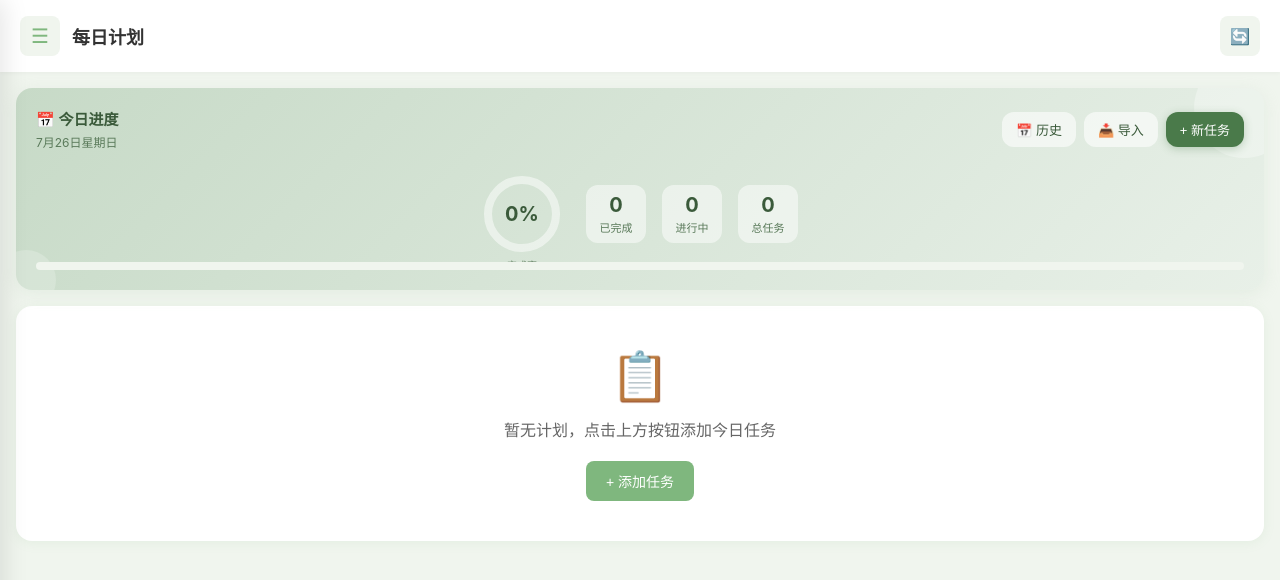
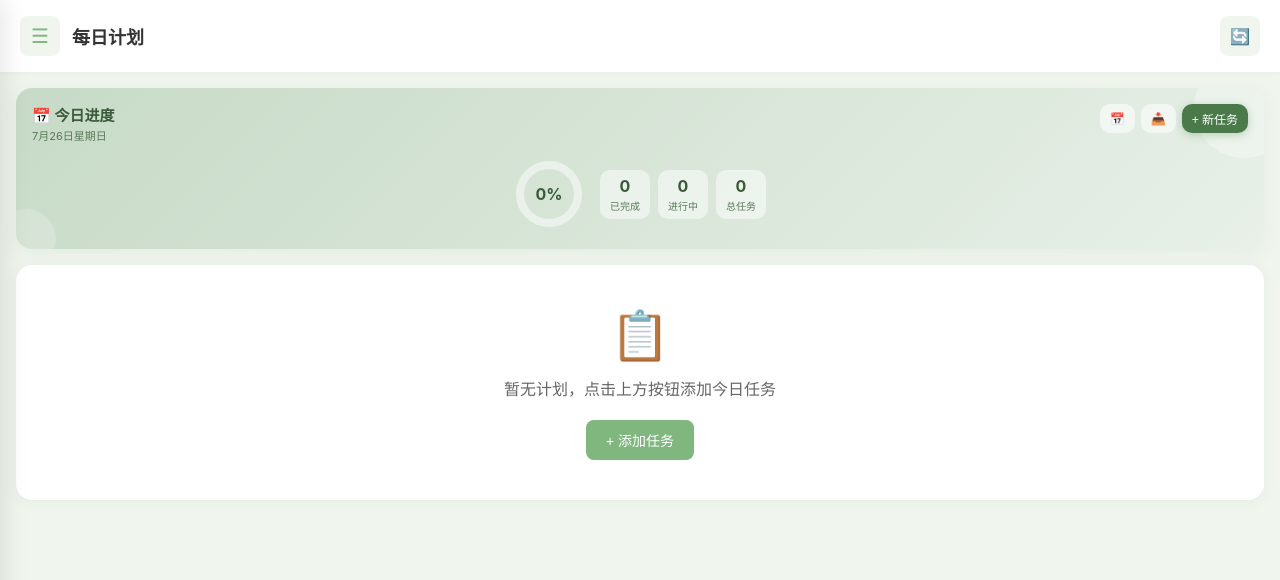
Before and after one commit to ywy08/workbenchhtml, a website: page index.html in a window 1280 px wide. Drawn offline with Linux system fonts and the light colour scheme.

Commit message:
fix: 修复移动端进度卡片按钮换行问题，优化布局紧凑度

```diff
--- a/index.html
+++ b/index.html
@@ -208,7 +208,7 @@
     .progress-text { font-size: 13px; color: var(--text-light); margin-top: 6px; }
     .progress-card {
       background: linear-gradient(135deg, #C7DAC7 0%, #E8F0E8 100%);
-      border-radius: 16px; padding: 20px; margin-bottom: 16px;
+      border-radius: 16px; padding: 16px; margin-bottom: 16px;
       box-shadow: 0 4px 16px rgba(199, 218, 199, 0.3);
       position: relative; overflow: hidden;
     }
@@ -223,20 +223,21 @@
       border-radius: 50%;
     }
     .progress-header {
-      display: flex; align-items: center; justify-content: space-between;
-      margin-bottom: 16px; position: relative; z-index: 1;
-    }
+      display: flex; align-items: flex-start; justify-content: space-between;
+      margin-bottom: 12px; position: relative; z-index: 1; gap: 8px;
+    }
+    .progress-header > div:first-child { flex-shrink: 0; }
     .progress-title { font-size: 15px; font-weight: 600; color: #3A5A3A; }
-    .progress-count { font-size: 12px; color: #5A7A5A; margin-top: 4px; }
-    .progress-actions { display: flex; gap: 8px; }
+    .progress-count { font-size: 11px; color: #5A7A5A; margin-top: 2px; }
+    .progress-actions { display: flex; gap: 6px; flex-wrap: nowrap; flex-shrink: 0; }
     .progress-action-btn {
-      display: flex; align-items: center; gap: 6px;
-      padding: 8px 14px; background: rgba(255,255,255,0.6);
-      border: none; border-radius: 12px; cursor: pointer;
-      font-size: 13px; font-weight: 500; color: #3A5A3A;
-      transition: all 0.2s;
-    }
-    .progress-action-btn:hover { background: rgba(255,255,255,0.8); transform: translateY(-1px); }
+      display: flex; align-items: center; gap: 4px;
+      padding: 6px 10px; background: rgba(255,255,255,0.6);
+      border: none; border-radius: 10px; cursor: pointer;
+      font-size: 12px; font-weight: 500; color: #3A5A3A;
+      transition: all 0.2s; white-space: nowrap;
+    }
+    .progress-action-btn:hover { background: rgba(255,255,255,0.8); }
     .progress-action-btn.primary {
       background: #4A7A4A; color: white;
       box-shadow: 0 2px 8px rgba(74, 122, 74, 0.3);
@@ -244,10 +245,10 @@
     .progress-action-btn.primary:hover { background: #3A6A3A; }
     .progress-ring-container {
       display: flex; align-items: center; justify-content: center;
-      gap: 24px; padding: 8px 0; position: relative; z-index: 1;
+      gap: 16px; padding: 4px 0; position: relative; z-index: 1;
     }
     .progress-ring {
-      width: 80px; height: 80px; position: relative;
+      width: 70px; height: 70px; position: relative;
     }
     .progress-ring svg { transform: rotate(-90deg); }
     .progress-ring-bg { fill: none; stroke: rgba(255,255,255,0.5); stroke-width: 8; }
@@ -257,21 +258,16 @@
     }
     .progress-ring-text {
       position: absolute; top: 50%; left: 50%; transform: translate(-50%, -50%);
-      font-size: 20px; font-weight: 700; color: #3A5A3A;
-    }
-    .progress-ring-label {
-      position: absolute; bottom: -18px; left: 50%; transform: translateX(-50%);
-      font-size: 10px; color: #5A7A5A; white-space: nowrap;
-    }
-    .progress-stats { display: flex; gap: 16px; }
+      font-size: 16px; font-weight: 700; color: #3A5A3A;
+    }
+    .progress-stats { display: flex; gap: 8px; }
     .progress-stat {
-      text-align: center; padding: 8px 12px;
-      background: rgba(255,255,255,0.5); border-radius: 12px;
-      min-width: 60px;
-    }
-    .progress-stat-value { font-size: 20px; font-weight: 700; color: #3A5A3A; }
-    .progress-stat-label { font-size: 11px; color: #5A7A5A; margin-top: 2px; }
-    .progress-footer { position: relative; z-index: 1; }
+      text-align: center; padding: 6px 10px;
+      background: rgba(255,255,255,0.5); border-radius: 10px;
+      min-width: 50px;
+    }
+    .progress-stat-value { font-size: 16px; font-weight: 700; color: #3A5A3A; }
+    .progress-stat-label { font-size: 10px; color: #5A7A5A; margin-top: 2px; }
     .tag { display: inline-flex; align-items: center; padding: 4px 10px; background: var(--primary-bg); color: var(--primary); border-radius: 12px; font-size: 12px; font-weight: 500; }
     .tag-accent { background: #e8f5e9; color: #4caf50; }
     .tag-warn { background: #fff3e0; color: #ff9800; }
@@ -629,7 +625,7 @@
     const total = plans.length;
     const prog = total > 0 ? Math.round((done / total) * 100) : 0;
     const tpls = getTemplatePlans();
-    const circumference = 2 * Math.PI * 34;
+    const circumference = 2 * Math.PI * 29;
     const strokeDashoffset = circumference - (prog / 100) * circumference;
 
     document.getElementById('content').innerHTML = `
@@ -640,21 +636,20 @@
             <div class="progress-count">${new Date().toLocaleDateString('zh-CN', { month: 'long', day: 'numeric', weekday: 'long' })}</div>
           </div>
           <div class="progress-actions">
-            <button class="progress-action-btn" onclick="showHistoryPage()">📅 历史</button>
-            <button class="progress-action-btn" onclick="showImportDialog()">📥 导入</button>
+            <button class="progress-action-btn" onclick="showHistoryPage()">📅</button>
+            <button class="progress-action-btn" onclick="showImportDialog()">📥</button>
             <button class="progress-action-btn primary" onclick="showAddPlanDialog()">+ 新任务</button>
           </div>
         </div>
         <div class="progress-ring-container">
           <div class="progress-ring">
-            <svg width="80" height="80" viewBox="0 0 80 80">
-              <circle cx="40" cy="40" r="34" class="progress-ring-bg"/>
-              <circle cx="40" cy="40" r="34" class="progress-ring-fill"
+            <svg width="70" height="70" viewBox="0 0 70 70">
+              <circle cx="35" cy="35" r="29" class="progress-ring-bg"/>
+              <circle cx="35" cy="35" r="29" class="progress-ring-fill"
                 stroke-dasharray="${circumference}"
                 stroke-dashoffset="${strokeDashoffset}"/>
             </svg>
             <div class="progress-ring-text">${prog}%</div>
-            <div class="progress-ring-label">完成率</div>
           </div>
           <div class="progress-stats">
             <div class="progress-stat">
@@ -670,9 +665,6 @@
               <div class="progress-stat-label">总任务</div>
             </div>
           </div>
-        </div>
-        <div class="progress-footer">
-          <div class="progress-bar"><div class="progress-fill" style="width:${prog}%"></div></div>
         </div>
       </div>
       ${plans.length === 0 ? `
```
